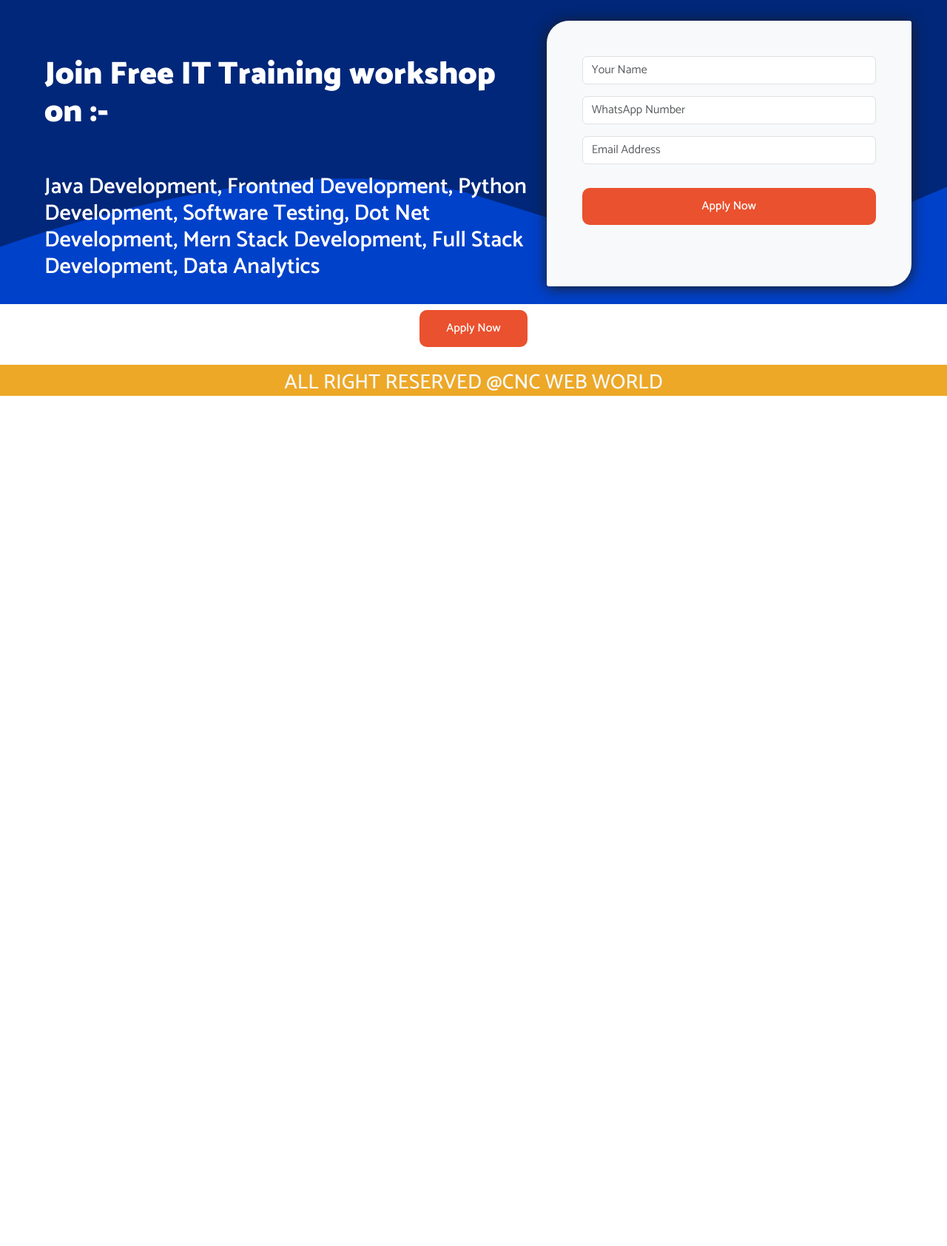
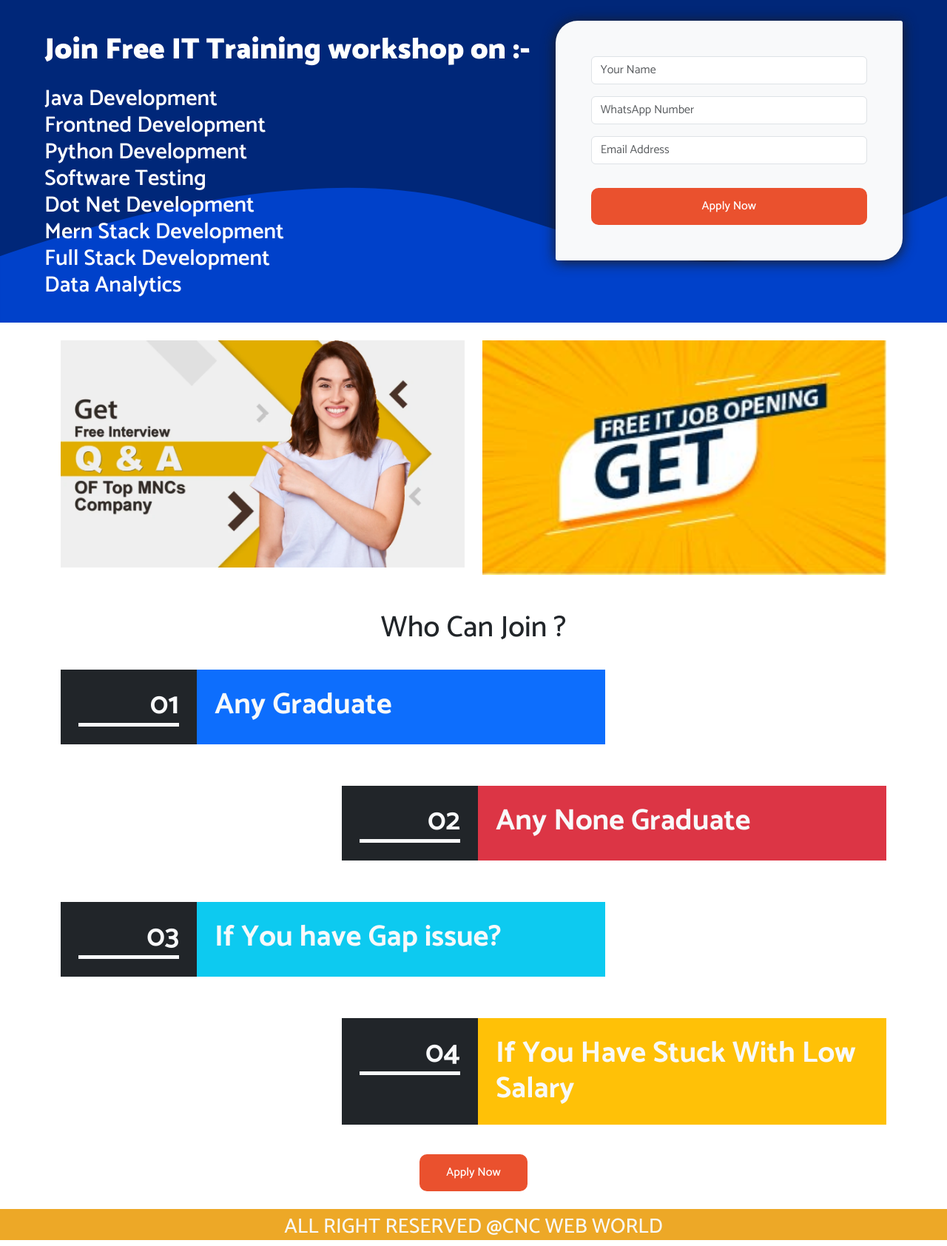
Before and after one commit to ujjwalsuman15/cnc-free-IT-training-workshop, a plain HTML site: page index.html in a window 1280 px wide. Shown: the part 89-1773 px from the top of the page at 74% size. Before the commit the page ends 800 px from the top, so only its background shows below. Drawn offline with nearby package versions, Linux system fonts and the light colour scheme.

Commit message:
final commit

```diff
--- a/assest/css/style.css
+++ b/assest/css/style.css
@@ -174,10 +174,11 @@ header .text-blue span+span {
 }
 
 .hero .col-md-7 h1 {
-    font-size: 43px;
+    font-size: 40px;
     color: #fff;
     font-weight: 900;
 }
+
 .hero .col-md-7 h2 {
     font-size: 30px;
     color: #fff;
@@ -206,45 +207,33 @@ header .text-blue span+span {
 
 /* ========================= /hero-form section end ========================= */
 
+/* ========================= who can join section start ========================= */
+
+.whocan h1 span {
+    font-size: 40px;
+}
+
+/* ========================= /who can join section end ========================= */
+
+
 
 /* mediascreen section start */
-@media screen and (max-width:1199px) {}
-
 @media screen and (max-width:991px) {
     .hero .col-md-7 h1 {
-        font-size: 55px;
-        color: #fff;
+        font-size: 35px;
         font-weight: bolder;
     }
-
-    .mncs-logo .aptara {
-        display: none;
+    .hero .col-md-7 h2 {
+        font-size: 30px;
     }
 }
 
 @media screen and (max-width:767px) {
     .hero .col-md-7 h1 {
-        font-size: 35px;
-        color: #fff;
-        font-weight: bold;
+        font-size: 30px;
     }
-
-    .mncs h2 {
-        margin: 0px 100px;
-    }
-
-    .mncs h2 span {
-        font-size: 35px;
-    }
-
-    .mncs h2 span+span+span {
-        font-size: 35px;
-    }
-
-    .mncs .mncs-logo img:hover {
-        transform: scale(1.2);
-        border-radius: 0px 10px;
-        box-shadow: 0 2px 18px 0px #ee522f;
+    .hero .col-md-7 h2 {
+        font-size: 25px;
     }
 }
 
@@ -274,34 +263,9 @@ header .text-blue span+span {
 
     .hero .col-md-7 h1 {
         font-size: 25px;
-        color: #fff;
-        font-weight: bold;
     }
-
-    .mncs h2 {
-        margin: 0px 15px;
-    }
-
-    .mncs h2 span {
-        font-size: 25px;
-    }
-
-    .mncs h2 span+span+span {
-        font-size: 25px;
-    }
-
-    .mncs .mncs-logo img:hover {
-        transform: scale(1.1);
-        border-radius: 20px 5px;
-        box-shadow: 0 2px 18px 0px #39ff07;
-    }
-
-    .mncs-logo .aptara {
-        display: block;
-    }
-
-    .mncs-logo .spero {
-        display: block;
+    .hero .col-md-7 h2 {
+        font-size: 20px;
     }
 
     footer h3 {
--- a/index.html
+++ b/index.html
@@ -41,20 +41,21 @@
         <div class="container-fluid ">
             <div class="row px-md-5">
                 <div class="col-md-7">
-                    <h1 class="p-md-5 px-md-0">
+                    <h1 class="p-md-3 px-md-0">
                         Join Free IT Training workshop on :-</h1>
-                    <h2>Java Development,
-                        Frontned Development,
-                        Python Development,
-                        Software Testing,
-                        Dot Net Development,
-                        Mern Stack Development,
-                        Full Stack Development,
+                    <h2>
+                        Java Development<br>
+                        Frontned Development <br>
+                        Python Development<br>
+                        Software Testing<br>
+                        Dot Net Development<br>
+                        Mern Stack Development<br>
+                        Full Stack Development<br>
                         Data Analytics
                     </h2>
                 </div>
-                <div class="col-md-5 bg-light p-5 form">
-                    <form>
+                <div class="col-md-5">
+                    <form class="form  bg-light p-5 ">
                         <div class="form-group mb-3">
                             <input type="text" class="form-control" placeholder="Your Name" required>
                         </div>
@@ -74,6 +75,76 @@
         </div>
     </section>
     <!-- hero section end -->
+    <!-- free interview img section start -->
+    <section class="course-section">
+        <div class="container">
+            <div class="row pt-4">
+                <div class="col-lg-6 col-md-6 mb-4">
+                    <img src="/assest/img/free-interview.png" class="img-fluid shadow-tiny" width="100%" height="auto"
+                        alt="" data-bs-toggle="modal" data-bs-target="#staticBackdrop" />
+                </div>
+                <div class="col-lg-6 col-md-6 mb-4">
+                    <a href="https://t.me/joinchat/Qw1ajuE5tHJhYmU1" target="_blank" data-toggle="modal"
+                        data-target="#myModal">
+                        <img src="/assest/img/job.png" class="img-fluid shadow-tiny" width="100%" height="150px"
+                            alt="" />
+                    </a>
+                </div>
+            </div>
+        </div>
+    </section>
+    <!-- /free interview img section end -->
+
+    <!-- who can join section start -->
+    <section class="mt-4">
+        <h1 class="text-center">Who Can Join ?</h1>
+        <div class="container">
+            <div class="row whocan">
+                <div class="col-lg-8 mt-4 mb-4 align-self-start">
+                    <div class="d-flex">
+                        <h1 class="w-25 bg-dark text-end pt-4 pb-4 px-4 text-light fw-bold d-flex flex-column">
+                            <span>01</span>
+                            <span style="height: 5px;" class="w-100 bg-light"></span>
+                        </h1>
+                        <h1 class="w-75 bg-primary pt-4 pb-4 ps-4 text-light fw-bold">Any Graduate</h1>
+                    </div>
+                </div>
+                <div class="col-lg-4"></div>
+                <div class="col-lg-4"></div>
+                <div class="col-lg-8 mt-4 mb-4 align-self-end">
+                    <div class="d-flex">
+                        <h1 class="w-25 bg-dark text-end p-4 text-light fw-bold d-flex flex-column">
+                            <span>02</span>
+                            <span style="height: 5px;" class="w-100 bg-light"></span>
+                        </h1>
+                        <h1 class="w-75 bg-danger py-4 ps-4 text-light fw-bold">Any None Graduate</h1>
+                    </div>
+                </div>
+                <div class="col-lg-8 mt-4 mb-4 align-self-start">
+                    <div class="d-flex">
+                        <h1 class="w-25 bg-dark text-end p-4 text-light fw-bold d-flex flex-column">
+                            <span>03</span>
+                            <span style="height: 5px;" class="w-100 bg-light"></span>
+                        </h1>
+                        <h1 class="w-75 bg-info py-4 ps-4 text-light fw-bold">If You have Gap issue?</h1>
+                    </div>
+                </div>
+                <div class="col-lg-4"></div>
+                <div class="col-lg-4"></div>
+                <div class="col-lg-8 mt-4 mb-4 align-self-end">
+                    <div class="d-flex">
+                        <h1 class="w-25 bg-dark text-end p-4 text-light fw-bold d-flex flex-column">
+                            <span>04</span>
+                            <span style="height: 5px;" class="w-100 bg-light"></span>
+                        </h1>
+                        <h1 class="w-75 bg-warning py-4 ps-4 text-light fw-bold">If You Have Stuck With Low Salary
+                        </h1>
+                    </div>
+                </div>
+            </div>
+        </div>
+    </section>
+    <!-- /who can join section end -->
 
     <!-- fixed section start -->
 
```
Also changed, not shown: assest/img/free-interview.png (added), assest/img/job.png (added).
